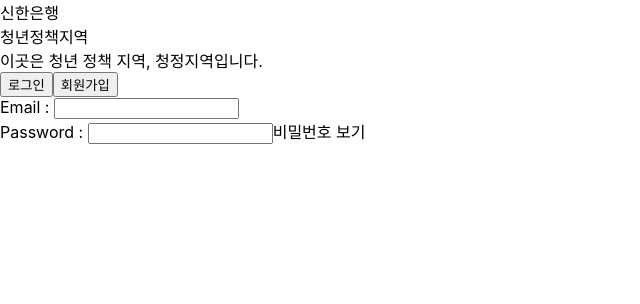
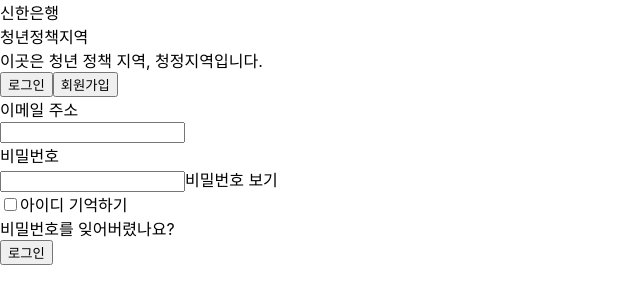
Before and after one commit to Endura0535/youth-policy-zone, a React (Create React App) app in the folder Frontend/: page /auth in a window 1280 px wide. Shown: the top 304 px of the page, without its empty margins (0-640 px from the left). Built offline with nearby package versions, Linux system fonts and the light colour scheme.

Commit message:
feat: 로그인 폼 생성

```diff
--- a/Frontend/src/pages/component/Signin.js
+++ b/Frontend/src/pages/component/Signin.js
@@ -4,10 +4,11 @@ function Signin() {
 
   const [email, setEmail] = useState('');
   const [pw, setPw] = useState('');
-  const [pwType, setPwType] = useState({
+  const [pwVisibility, setPwVisibility] = useState({
     type: 'password',
     visible: false,
   });
+  const [rememberId, setRememberId] = useState(false);
 
 
   const onEmailChanged = (e) => {
@@ -18,9 +19,9 @@ function Signin() {
     setPw(e.target.value);
   }
 
-  const handlePwType = (e) => {
-    setPwType(() => {
-      if (!pwType.visible) {
+  const handlePwVisibility = (e) => {
+    setPwVisibility(() => {
+      if (!pwVisibility.visible) {
         return {type: "text", visible: true};
       }
       else {
@@ -29,15 +30,45 @@ function Signin() {
     })
   }
 
+  // 아이디 기억하기
+  const handleRememberId = () => {
+    setRememberId(!rememberId);
+  }
+
+  // 비밀번호 초기화
+  const onClickForgotPw = () => {
+    alert('비밀번호 초기화')
+  }
+
+  // 로그인 버튼 클릭
+  const onClickSignin = () => {
+
+  }
+
   return (
     <div>
-        <div><label htmlFor="id">Email : <input type="email" onChange={onEmailChanged} value={email} id='id'/></label></div>
         <div>
-          <label htmlFor="pw">Password : <input type={pwType.type} onChange={onPwChanged} value={pw} id='pw'/></label>
-          <span onClick={handlePwType}>
-            {pwType.visible ? "비밀번호 숨기기" : "비밀번호 보기"}
-          </span>
+          <div><label htmlFor="email">이메일 주소</label></div>
+          <div><input type="email" onChange={onEmailChanged} value={email} id="email"/></div>
         </div>
+        <div>
+          <div><label htmlFor="pw">비밀번호</label></div>
+          <div>
+            <input type={pwVisibility.type} onChange={onPwChanged} value={pw} id="pw"/>
+            <span onClick={handlePwVisibility}>
+              {pwVisibility.visible ? "비밀번호 숨기기" : "비밀번호 보기"}
+            </span>
+          </div>
+        </div>
+        <div>
+          <label htmlFor='rememberId'>
+            <input type="checkbox" onChange={handleRememberId} value={rememberId} id="rememberId"/>
+            아이디 기억하기
+          </label>
+          <br />
+          <span onClick={onClickForgotPw}>비밀번호를 잊어버렸나요?</span>
+        </div>
+        <button onClick={onClickSignin}>로그인</button>
     </div>
   )
 }
```
